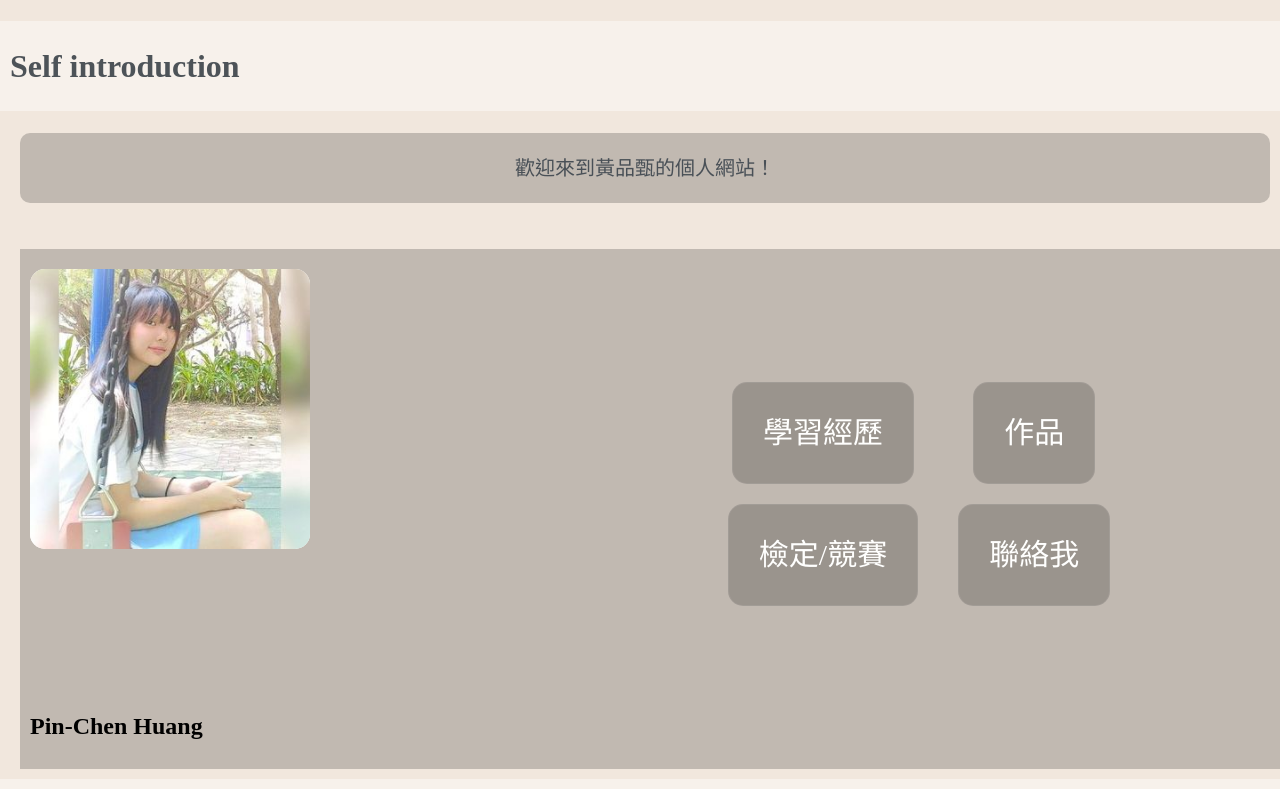
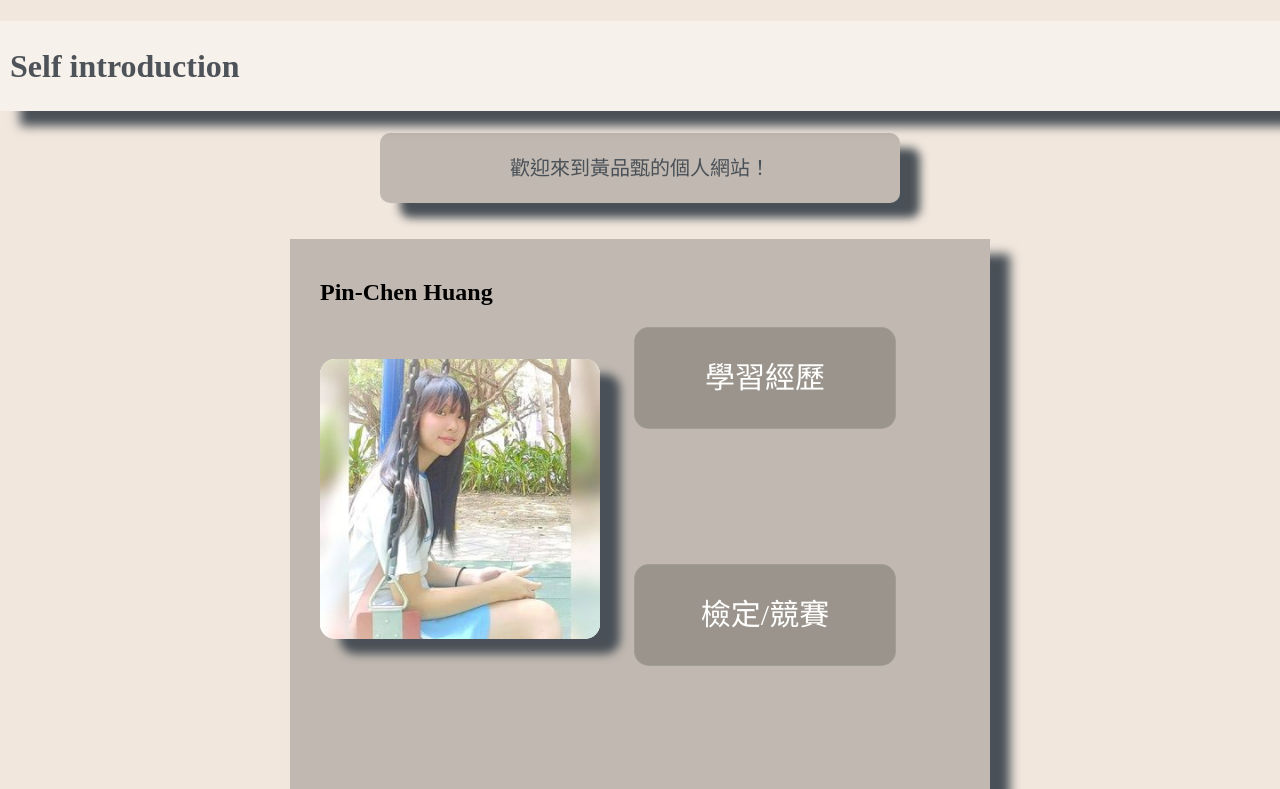
Before and after one commit to DoraHuang1234/DoraHuang1234.github.io, a plain HTML site: page index.html in a window 1280 px wide. Shown: the top 789 px of the page. Drawn offline with Linux system fonts and the light colour scheme.

Commit message:
Add files via upload

```diff
--- a/index.html
+++ b/index.html
@@ -28,20 +28,16 @@
                 <div class="mainDiv">
                     <br>
                     <div>
-                        <div class="boxTwo">
                         <div class="divBox" onclick="location.href='experience.html'">學習經歷</div>
                     </div>
                     <div>
                         <div class="divBox" onclick="location.href='experience.html'">檢定/競賽</div>
                     </div>
-                    </div>
                     <div>
-                        <div class="boxTwo">
                         <div class="divBox" onclick="location.href='experience.html'">作品</div>
                     </div>
                     <div>
                         <div class="divBox" onclick="location.href='experience.html'">聯絡我</div>
-                        </div>
                     </div>
                 </div>
 
--- a/indexCss.css
+++ b/indexCss.css
@@ -18,15 +18,16 @@ body{
 /*主體設定*/
 .mainBody{
     background-color: rgb(0,0,0,20%);
-    height: 500px;
-    width: 100%;
-    margin-bottom: 40px;
+    height: 1000px;
+    width: 700px;
+    margin: auto;
     padding-top: 20px;
+    box-shadow: 20px 15px 10px #495057;
 }
 .mainDiv{
     text-align: center;
-    float:right;
-    width:60%;
+    float:left;
+    width:300px;
     min-height: calc(100% - 50px);
     flex-grow: 1;
     border-radius: 15px;
@@ -34,9 +35,11 @@ body{
     flex-wrap: wrap;
     justify-content: center;
     align-items: center;
+    margin-left: 15px;
 }
 .divBox{
     margin: 10px;
+    min-width: 200px;
     font-size: 30px;
     border-radius: 15px;
     border: solid 1px rgba(255, 255, 255, 0.07);
@@ -47,11 +50,21 @@ body{
     align-items: center;
     justify-content: center;
 }
-.boxTwo{
-    display: flex;
-    align-items:center;
+.divBox:hover{
+    margin: 10px;
+    font-size: 30px;
+    font-weight: bold;
+    border-radius: 15px;
+    border: solid 1px rgba(255, 255, 255, 0.07);
+    color: #495057;
+    padding: 30px;
+    background-color: rgb(255, 255, 255);
+    line-height: 40px;
+    align-items: center;
     justify-content: center;
-    flex-wrap: wrap;
+    transform: scale(1.1) translateX(-20px) translateY(-10px);
+    transition: 0.5s;
+    box-shadow: 20px 15px 10px #495057;
 }
 
 
@@ -75,6 +88,7 @@ header{
     position: relative;
     line-height: 90px;
     background-color: rgb(255,255,255,40%);
+    box-shadow: 20px 15px 10px #495057;
 }
 .headerTitle{
     color: #4d5358;
@@ -83,7 +97,7 @@ header{
 
 /*圖片設定*/
 .pic{
-    position: fixed;
+    float: left;
     background-color: rgb(255, 255, 255);
     width:280px;
     height:280px;
@@ -94,6 +108,9 @@ header{
     overflow: hidden;
     border: 0;
     border-radius: 15px;
+    margin-top: 100px;
+    margin-left: 30px;
+    box-shadow: 20px 15px 10px #495057;
 }
 .img2020{
     top: 0;
@@ -112,9 +129,6 @@ header{
 }
 
 
-div{
-    margin-left: 10px;
-}
 p{
     color: #495057;
     line-height: 25px;
@@ -130,13 +144,17 @@ li{
     padding: 10px;
     border-radius: 10px;
     text-align: center;
-    margin: 10px;
+    margin: auto;
     line-height: 50px;
     font-size: 20px;
+    box-shadow: 20px 15px 10px #495057;
+    width: 500px;
+    justify-content: center;
+    align-items: center;
 }
 .name{
     justify-content: center;
     align-items: center;
     position: absolute;
-    bottom: 40px;
+    margin-left: 30px;
 }
```
Lines whose indentation alone changed are shown as unchanged.
